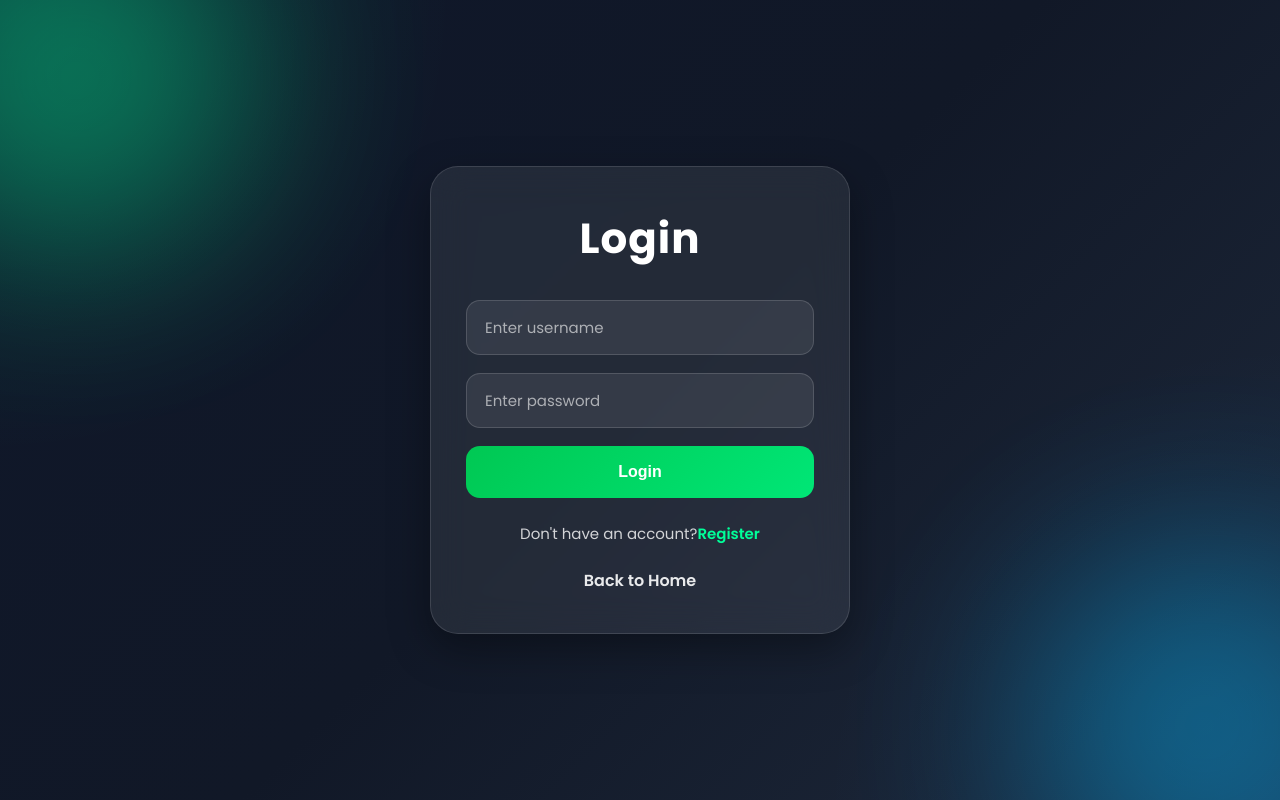
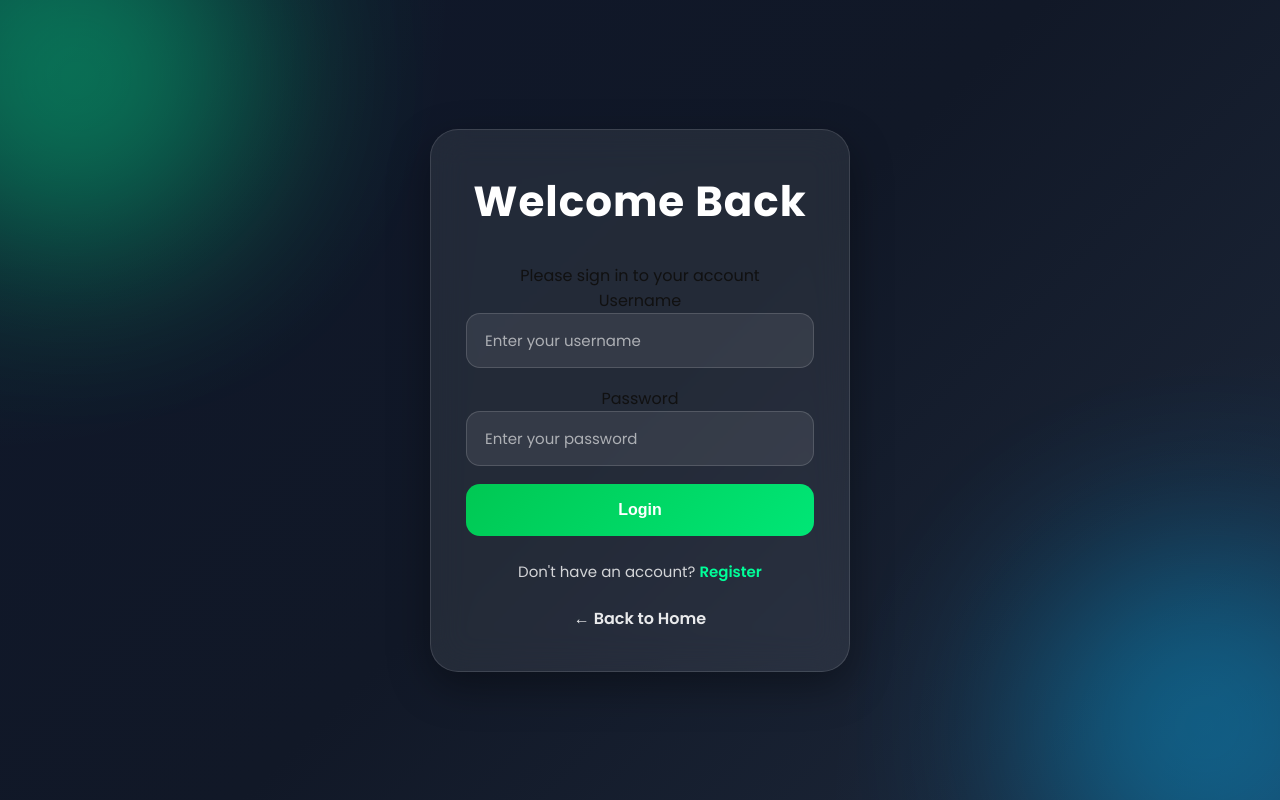
Before and after one commit to anirudh427/Collage_Project_2, a React (Vite) app in the folder client/: page /login in a window 1280 px wide. Built offline with nearby package versions, Linux system fonts and the light colour scheme.

Commit message:
Login page changed

```diff
--- a/client/src/pages/Login.jsx
+++ b/client/src/pages/Login.jsx
@@ -1,261 +1,137 @@
-import React, {
-    useState,
-} from "react";
-
+import React, { useState } from "react";
+import { Link, useNavigate } from "react-router-dom";
+import { supabase } from "../supabase";
 import "./Login.css";
 
-import {
-    Link,
-    useNavigate,
-} from "react-router-dom";
-
-import {
-    supabase,
-} from "../supabase";
-
 function Login() {
-
-    const [data, setData] =
-        useState({
-
+    const [data, setData] = useState({
         username: "",
-
         password: "",
     });
+    const [isLoading, setIsLoading] = useState(false);
+    const navigate = useNavigate();
 
-    const navigate =
-        useNavigate();
-
-    // HANDLE INPUT
-    const handleChange =
-        (e) => {
-
+    const handleChange = (e) => {
         setData({
-
             ...data,
-
-            [e.target.name]:
-                e.target.value,
+            [e.target.name]: e.target.value,
         });
     };
 
-    // LOGIN
-    const handleLogin =
-        async () => {
+    const handleLogin = async (e) => {
+        e.preventDefault();
 
-        // ADMIN DETAILS
-        let adminusername =
-            "the_howling_online_store";
+        const { username, password } = data;
+        const ADMIN_USERNAME = "the_howling_online_store";
+        const ADMIN_PASSWORD = "myOnlinestore@2006";
 
-        let adminpassword =
-            "myOnlinestore@2006";
-
-        // EMPTY VALIDATION
-        if (
-            !data.username ||
-            !data.password
-        ) {
-
-            alert(
-                "Fill all fields"
-            );
-
+        if (!username || !password) {
+            alert("Please fill in all fields");
             return;
         }
 
-        // USERNAME VALIDATION
-        if (
-            data.username.length < 4
-        ) {
-
-            alert(
-                "Username must contain minimum 4 characters"
-            );
-
+        if (username.length < 4) {
+            alert("Username must contain a minimum of 4 characters");
             return;
         }
 
-        // PASSWORD VALIDATION
-        if (
-            data.password.length < 6
-        ) {
-
-            alert(
-                "Password must contain minimum 6 characters"
-            );
-
+        if (password.length < 6) {
+            alert("Password must contain a minimum of 6 characters");
             return;
         }
 
-        // ADMIN LOGIN
-        if (
+        setIsLoading(true);
 
-            data.username ===
-            adminusername
-
-            &&
-
-            data.password ===
-            adminpassword
-        ) {
-
-            localStorage.setItem(
-                "auth",
-                "true"
-            );
-
-            localStorage.setItem(
-                "currentuser",
-                "admin"
-            );
-
-            alert(
-                "Admin login successful "
-            );
-
+        try {
+            if (username === ADMIN_USERNAME && password === ADMIN_PASSWORD) {
+                localStorage.setItem("auth", "true");
+                localStorage.setItem("currentuser", "admin");
+                alert("Admin login successful!");
                 navigate("/admin");
-
                 return;
             }
 
-        // FIND USER IN DATABASE
-        const {
-            data: users,
-            error,
-        } = await supabase
+            const { data: users, error } = await supabase
+                .from("users")
+                .select("*")
+                .eq("username", username)
+                .eq("password", password);
 
-            .from("users")
+            if (error) throw error;
 
-            .select("*")
-
-            .eq(
-                "username",
-                data.username
-            )
-
-            .eq(
-                "password",
-                data.password
-            );
-
-        // DATABASE ERROR
-        if (error) {
-
-            console.log(error);
-
-            alert(
-                "Login Failed"
-            );
-
-            return;
+            if (users && users.length > 0) {
+                localStorage.setItem("auth", "true");
+                localStorage.setItem("currentuser", JSON.stringify(users[0]));
+                alert("Login successful!");
+                navigate("/");
+            } else {
+                alert("Invalid username or password");
             }
-
-        // USER EXISTS
-        if (
-            users &&
-            users.length > 0
-        ) {
-
-            localStorage.setItem(
-                "auth",
-                "true"
-            );
-
-            localStorage.setItem(
-
-                "currentuser",
-
-                JSON.stringify(
-                    users[0]
-                )
-            );
-
-            alert(
-                "Login successful "
-            );
-
-            navigate("/");
-
-        } else {
-
-            alert(
-                "Invalid username or password"
-            );
+        } catch (error) {
+            console.error("Login Error:", error);
+            alert("Login Failed. Please try again later.");
+        } finally {
+            setIsLoading(false);
         }
     };
 
     return (
+        <div className="login-page">
+            <div className="login-box">
+                <h1 className="login-heading">Welcome Back</h1>
+                <p className="login-subheading">Please sign in to your account</p>
 
-        <div className="login-page">
+                <form onSubmit={handleLogin} className="login-form">
+                    <div className="input-group">
+                        <label htmlFor="username">Username</label>
+                        <input
+                            id="username"
+                            type="text"
+                            name="username"
+                            placeholder="Enter your username"
+                            value={data.username}
+                            onChange={handleChange}
+                            className="login-input"
+                            disabled={isLoading}
+                        />
+                    </div>
 
-            <div className="login-box">
-
-                <h1 className="login-heading">
-                    Login
-                </h1>
-
+                    <div className="input-group">
+                        <label htmlFor="password">Password</label>
                         <input
-                    type="text"
-
-                    name="username"
-
-                    placeholder="Enter username"
-
-                    onChange={
-                        handleChange
-                    }
-
+                            id="password"
+                            type="password"
+                            name="password"
+                            placeholder="Enter your password"
+                            value={data.password}
+                            onChange={handleChange}
                             className="login-input"
+                            disabled={isLoading}
                         />
-
-                <input
-                    type="password"
-
-                    name="password"
-
-                    placeholder="Enter password"
-
-                    onChange={
-                        handleChange
-                    }
-
-                    className="login-input"
-                />
+                    </div>
 
                     <button
-                    onClick={
-                        handleLogin
-                    }
+                        type="submit"
+                        className="login-btn"
+                        disabled={isLoading}
+                    >
+                        {isLoading ? "Signing in..." : "Login"}
+                    </button>
+                </form>
 
-                    className="login-btn"
-                >
-                    Login
-                </button>
-
+                <div className="login-footer">
                     <p className="register-text">
-
-                    Don't have an account?
-
-                    <Link
-                        to="/register"
-
-                        className="register-link"
-                    >
+                        Don't have an account?{" "}
+                        <Link to="/register" className="register-link">
                             Register
                         </Link>
-
                     </p>
 
-                <Link
-                    to="/"
-
-                    className="home-link"
-                >
-                    Back to Home
+                    <Link to="/" className="home-link">
+                        ← Back to Home
                     </Link>
-
                 </div>
-
+            </div>
         </div>
     );
 }
```
Lines whose indentation alone changed are shown as unchanged.
